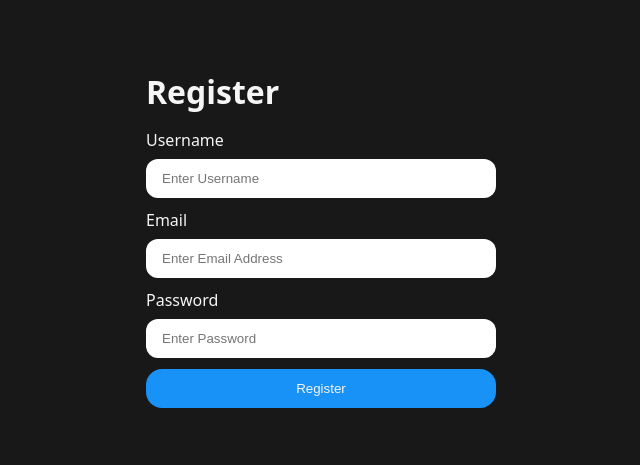
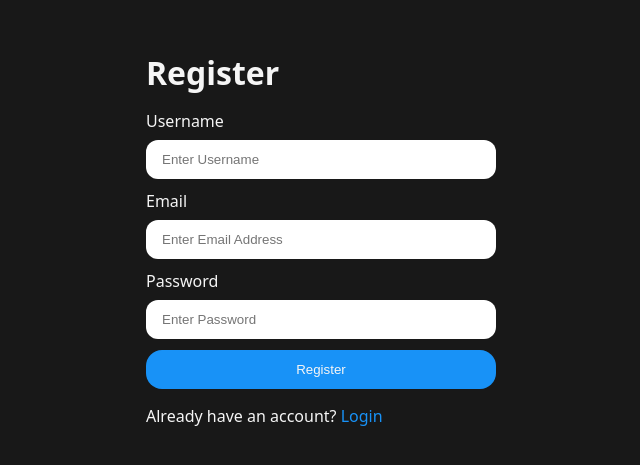
Before and after one commit to Mehhhhull/genai-project, a React (Vite) app in the folder client/: page /register in a window 1280 px wide. Shown: the part 161-626 px from the top of the page, without its empty margins (319-959 px from the left). Built offline with nearby package versions, Linux system fonts and the light colour scheme.

Commit message:
Auth UI Made

```diff
--- a/client/src/features/auth/auth.form.scss
+++ b/client/src/features/auth/auth.form.scss
@@ -35,4 +35,8 @@ main{
       border-radius: 0.75rem;
     }
   }
+
+  a{
+    color: #1892f7;
+    text-decoration:none;}
 }
--- a/client/src/features/auth/pages/Login.jsx
+++ b/client/src/features/auth/pages/Login.jsx
@@ -1,4 +1,5 @@
 import React from 'react'
+import { useNavigate,Link } from 'react-router';
 import "../auth.form.scss"
 
 const Login = () => {
@@ -24,6 +25,8 @@ const Login = () => {
 
           <button className='button primary-button'>Login</button>
         </form>
+
+        <p>Don't have an account? <Link to="/register">Register</Link></p>
       </div>
     </main>
   )
--- a/client/src/features/auth/pages/Register.jsx
+++ b/client/src/features/auth/pages/Register.jsx
@@ -1,6 +1,9 @@
 import React from 'react'
+import { useNavigate,Link } from 'react-router';
 
 const Register = () => {
+
+  const navigate=useNavigate();
 
    const handleSubmit=(e)=>{
     e.preventDefault();
@@ -27,6 +30,8 @@ const Register = () => {
 
           <button className='button primary-button'>Register</button>
         </form>
+
+        <p>Already have an account? <Link to="/login">Login</Link></p>
       </div>
     </main>
   )
```
